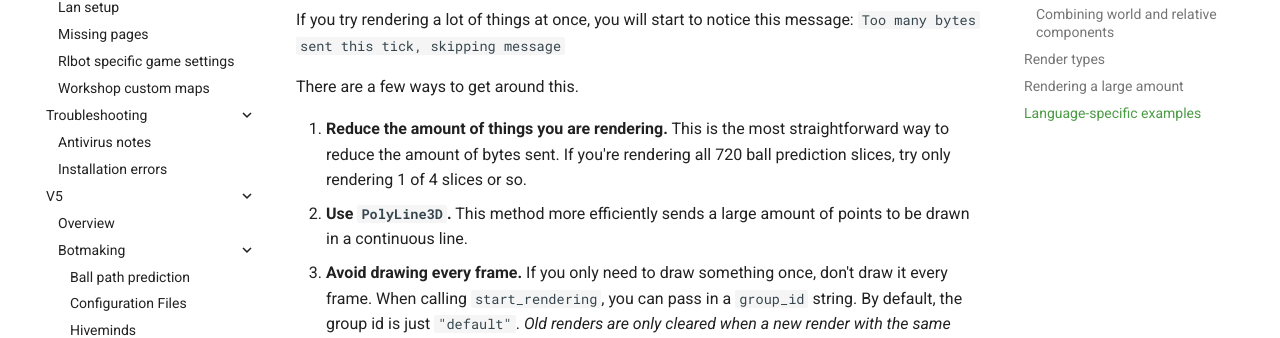
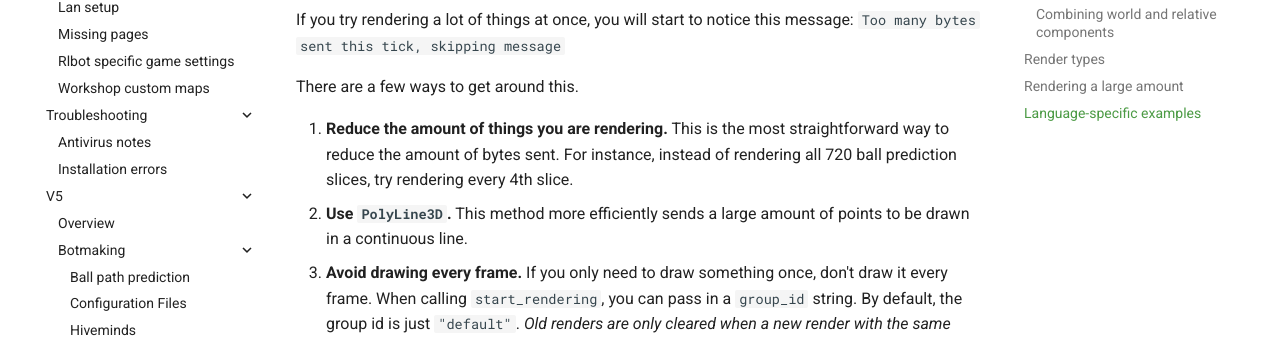
Before and after one commit to RLBot/wiki, an MkDocs documentation site: the page built from docs/v5/botmaking/rendering.md, in a window 1280 px wide and 900 px high, scrolled down 1436 px. Shown: the part 148-486 px from the top of the window. Built offline with MkDocs 1.6.1 and Material for MkDocs 9.7.7, drawn with Linux system fonts in a browser that asks for light colours; comment, search, counter and statistics services are not loaded.

Commit message:
Update docs/v5/botmaking/rendering.md
Co-authored-by: Nicolaj 'Eastvillage' Ø Jensen <nicoesterby@gmail.com>

```diff
--- a/docs/v5/botmaking/rendering.md
+++ b/docs/v5/botmaking/rendering.md
@@ -47,7 +47,7 @@ There are a few ways to get around this.
 
 1. **Reduce the amount of things you are rendering.**
     This is the most straightforward way to reduce the amount of bytes sent.
-    If you're rendering all 720 ball prediction slices, try only rendering 1 of 4 slices or so.
+    For instance, instead of rendering all 720 ball prediction slices, try rendering every 4th slice.
 2. **Use `PolyLine3D`.**
     This method more efficiently sends a large amount of points to be drawn in a continuous line.
 3. **Avoid drawing every frame.**
```
